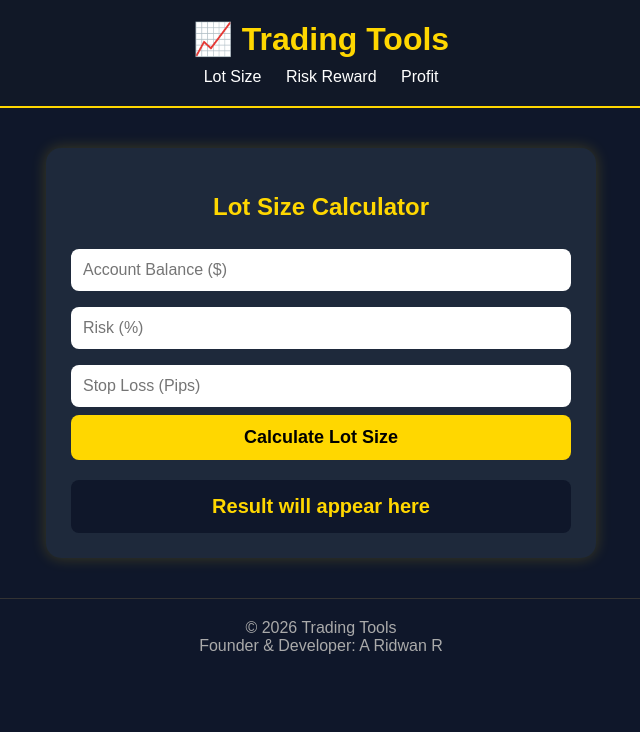
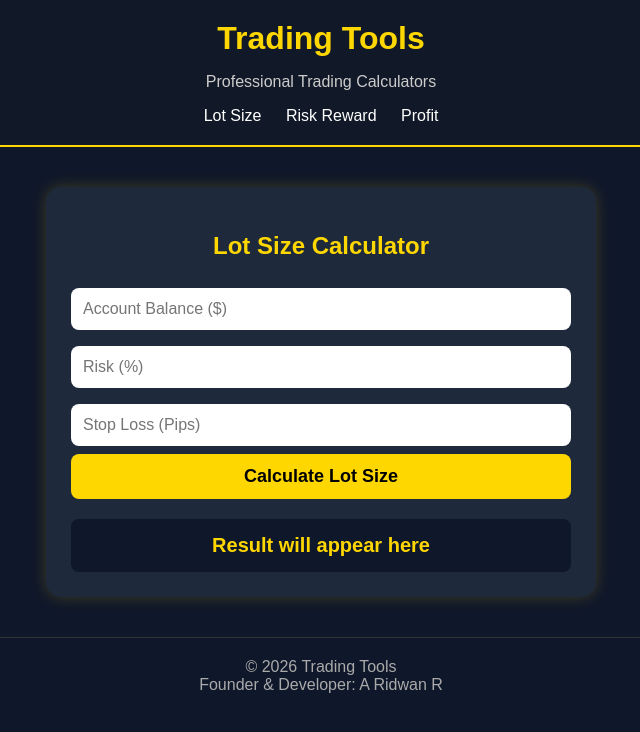
Before and after one commit to assasincread967-hash/Trading-Tools, a plain HTML site: page index.html in a window 1280 px wide. Shown: the whole page, without its empty margins (319-959 px from the left). Drawn offline with Linux system fonts and the light colour scheme.

Commit message:
Update index.html

```diff
--- a/index.html
+++ b/index.html
@@ -101,7 +101,11 @@ color:#aaa;
 <body>
 
 <header>
-<h1>📈 Trading Tools</h1>
+<h1>Trading Tools</h1>
+
+<p style="color:#ccc;">
+Professional Trading Calculators
+</p>
 
 <nav>
 <a href="#">Lot Size</a>
```
